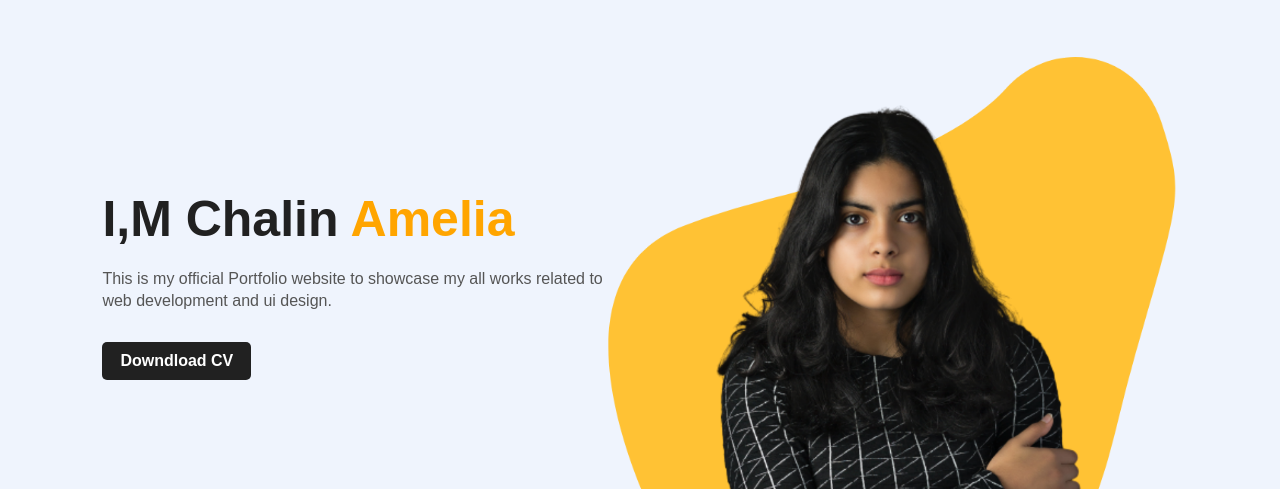
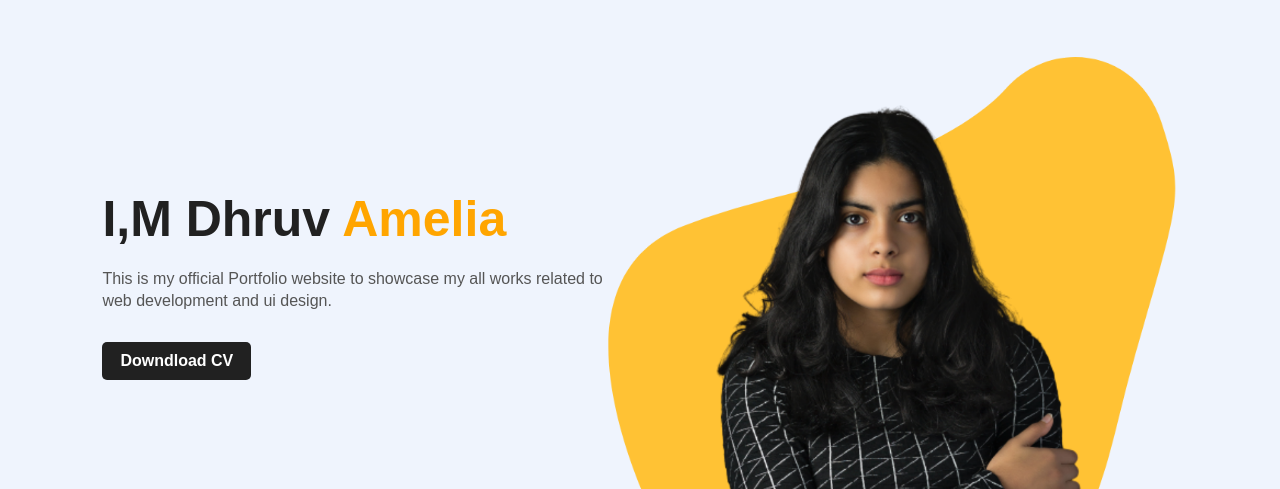
Before and after one commit to Dhruv2211patel/Dhruv_Patel.github.io, a plain HTML site: page index.html in a window 1280 px wide. Shown: the part 103-592 px from the top of the page. Drawn offline with Linux system fonts and the light colour scheme.

Commit message:
code update

```diff
--- a/index.html
+++ b/index.html
@@ -21,7 +21,7 @@
             </ul>
         </nav>
         <div class="detel">
-            <h1>I,M Chalin <span>Amelia</span></h1>
+            <h1>I,M Dhruv <span>Amelia</span></h1>
             <p>This is my official Portfolio website to showcase my
                 all works related to <br> web development and ui design. </p>
             <a href="#">Downdload CV</a>
```
